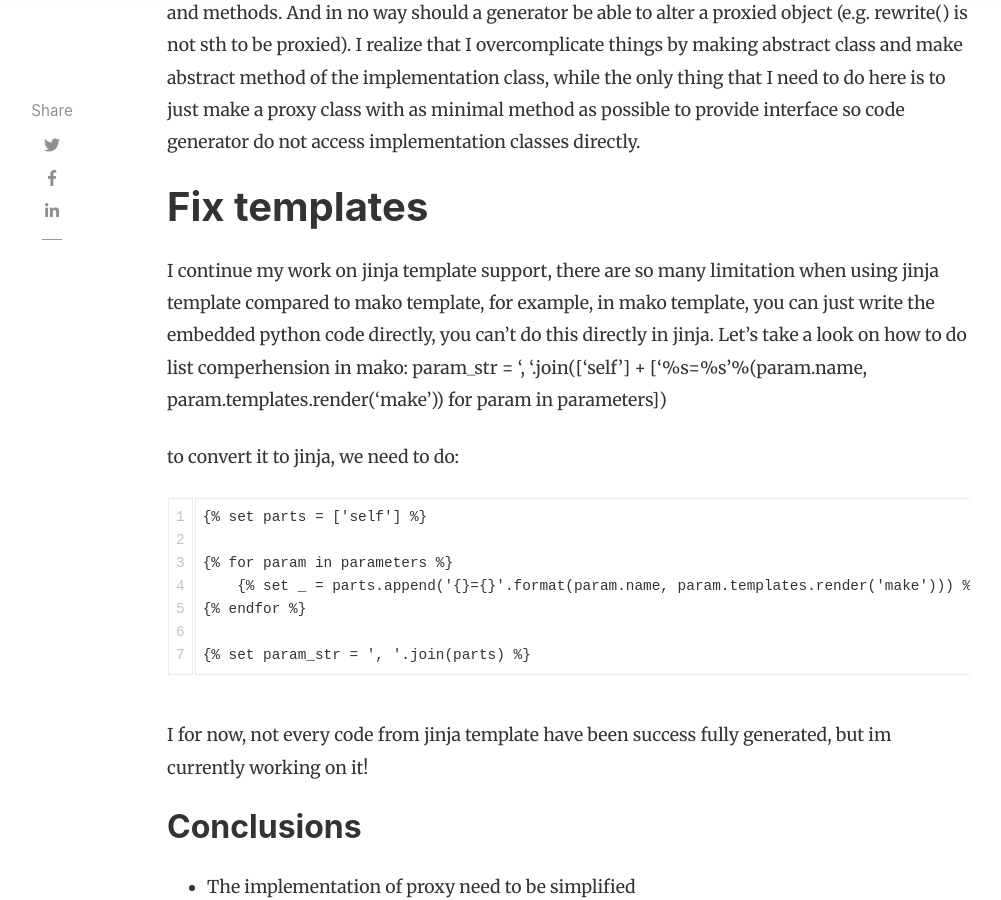
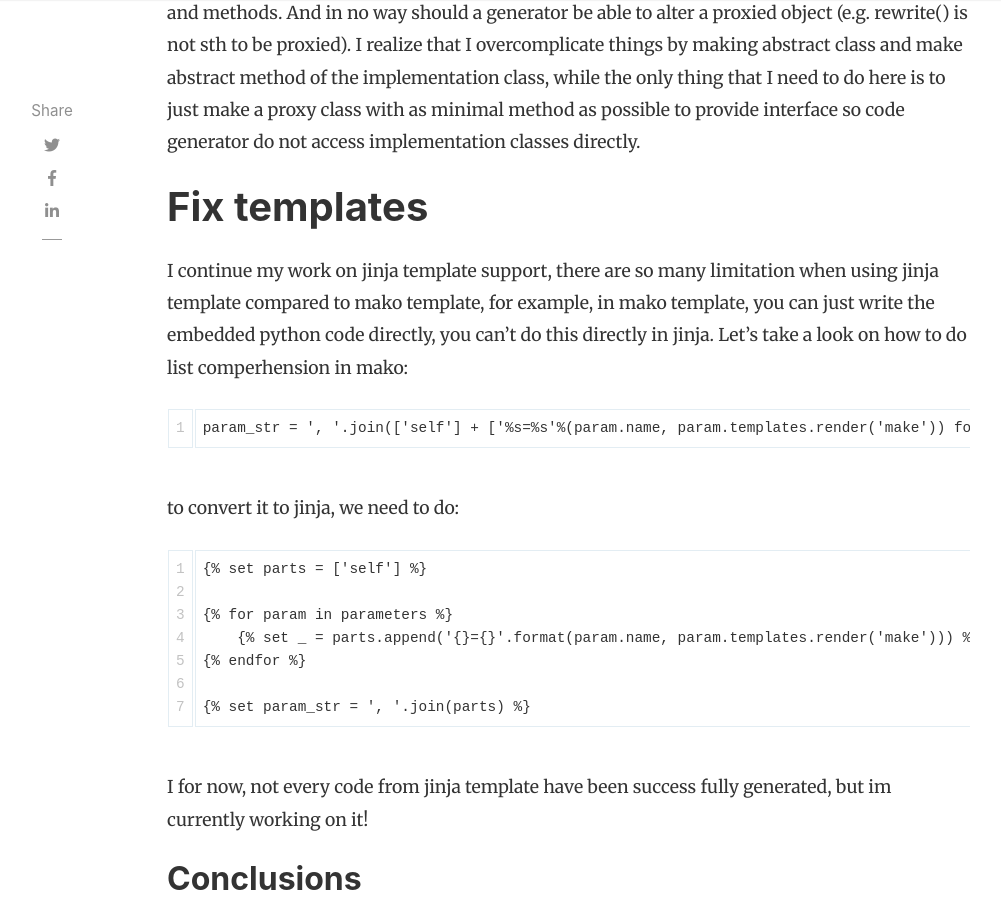
Before and after one commit to ZakyHermawan/ZakyHermawan.github.io, a Jekyll site: the page built from _posts/2024-08-01-week-9-simplify-proxies-and-fix-templates.md, in a window 1280 px wide and 900 px high, scrolled down 1906 px. Shown: the whole window, without its empty margins (118-1119 px from the left). Built offline with Jekyll 4.4.1, drawn with Linux system fonts in a browser that asks for light colours; nearby versions of some CDN libraries; comment, search, counter and statistics services are not loaded; some of the changed text lies outside the part shown.

Commit message:
fix mako snippet example
Signed-off-by: ZakyHermawan <zaky.hermawan9615@gmail.com>

````diff
--- a/_config.yml
+++ b/_config.yml
@@ -1,7 +1,7 @@
 # Site
 name: "My Blog"
 title: "My Blog"
-description: "My Personal BLog"
+description: "My Personal Blog"
 logo: 'assets/images/logo.png'
 favicon: 'assets/images/logo.png'
 baseurl: https://zakyhermawan.github.io/
--- a/_posts/2024-08-01-week-9-simplify-proxies-and-fix-templates.md
+++ b/_posts/2024-08-01-week-9-simplify-proxies-and-fix-templates.md
@@ -16,7 +16,9 @@ I realize that I overcomplicate things by making abstract class and make abstrac
 I continue my work on jinja template support, there are so many limitation when using jinja template compared to mako template, for example,
 in mako template, you can just write the embedded python code directly, you can't do this directly in jinja. Let's take a look on how to do list comperhension
 in mako:
+```
 param_str = ', '.join(['self'] + ['%s=%s'%(param.name, param.templates.render('make')) for param in parameters])
+```
 
 to convert it to jinja, we need to do:
 {% raw %}
````
